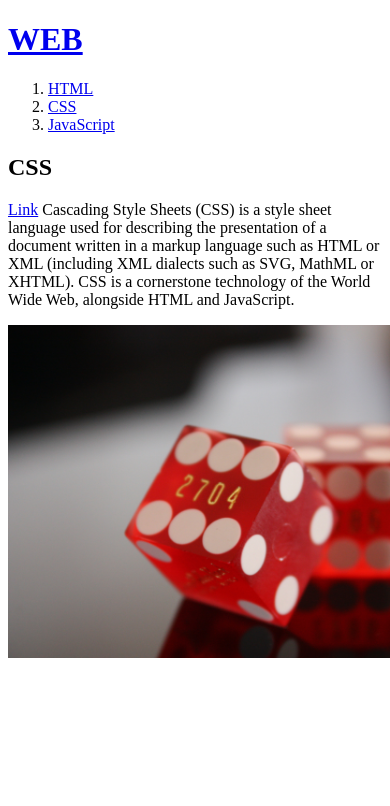
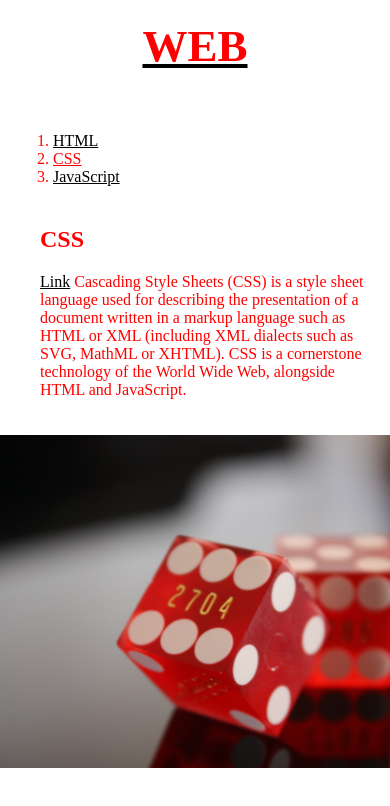
Before and after one commit to SweetGreenChoy/my-first-web, a plain HTML site: page 2.html in a window 390 px wide. Shown: the top 806 px of the page. Drawn offline with Linux system fonts and the light colour scheme.

Commit message:
Apply_css
CSS

```diff
--- a/2.html
+++ b/2.html
@@ -1,20 +1,23 @@
 <!doctype html>
 <html>
 <head>
-  <title>WEB-CSS</title>
+  <title>WEB - CSS</title>
   <meta charset="utf-8">
+  <link rel="stylesheet" href="style.css"
   </head>
 <body>
-  <h1><a href="index.html">WEB</a></h1>
+    <h1><a href="index.html"><font color="red">WEB</a></h1>
+  <div id="grid">
     <ol>
       <li><a href="1.html">HTML</a></li>
-    <li><a href="2.html">CSS</a></li>
+      <li><a href="2.html" style="color:red;text-decoration:underline">CSS</a></li>
       <li><a href="3.html">JavaScript</a></li>
     </ol>
+    <div id="article">
       <h2>CSS</h2>
-  <p><a href="https://en.wikipedia.org/wiki/CSS">Link</a>
-  Cascading Style Sheets (CSS) is a style sheet language used for describing the presentation of a document written in a markup language such as HTML or XML (including XML dialects such as SVG, MathML or XHTML). CSS is a cornerstone technology of the World Wide Web, alongside HTML and JavaScript.</p>
-
+      <p><a href="https://en.wikipedia.org/wiki/CSS">Link</a> Cascading Style Sheets (CSS) is a style sheet language used for describing the presentation of a document written in a markup language such as HTML or XML (including XML dialects such as SVG, MathML or XHTML). CSS is a cornerstone technology of the World Wide Web, alongside HTML and JavaScript.</p>
+    </div>
+  </div>
     <img src="coding.jpg" width = "500">
 </body>
 </html>
--- /dev/null
+++ b/style.css
@@ -0,0 +1,49 @@
+<style>
+  #active {
+    color:red;
+  }
+  .saw {
+    color:gray;
+  }
+  a {
+    color:black;
+  }
+  h1 {
+    font-size: 45px;
+    text-align: center;
+    border-bottom: 1px solid gray;
+    margin:0;
+    padding: 20px;
+  }
+  ol {
+    border-right: 1px solid gray;
+    width:100px;
+    margin:0;
+    padding:20px;
+  }
+  body {
+    margin:0
+  }
+  #grid {
+    display: grid;
+    grid-template-columns: 150px 1fr;
+    padding: 20px;
+  }
+  #grid ol {
+    padding-left: 33px;
+  }
+  #grid #article {
+    padding-left: 20px;
+  }
+  @media(max-width:800px){
+    #grid {
+      display: block;
+    }
+    ol {
+      border-right:none;
+    }
+    h1 {
+      border-bottom:none;
+    }
+  }
+</style>
```
Also changed, not shown: 1.html (+1 -1 lines), box.html (added, +31 -0 lines), checkbox.html (added, +2 -0 lines), grid.html (added, +23 -0 lines), index.html (+12 -8 lines), mediaquery.html (added, +23 -0 lines). Lines whose indentation alone changed are shown as unchanged.
